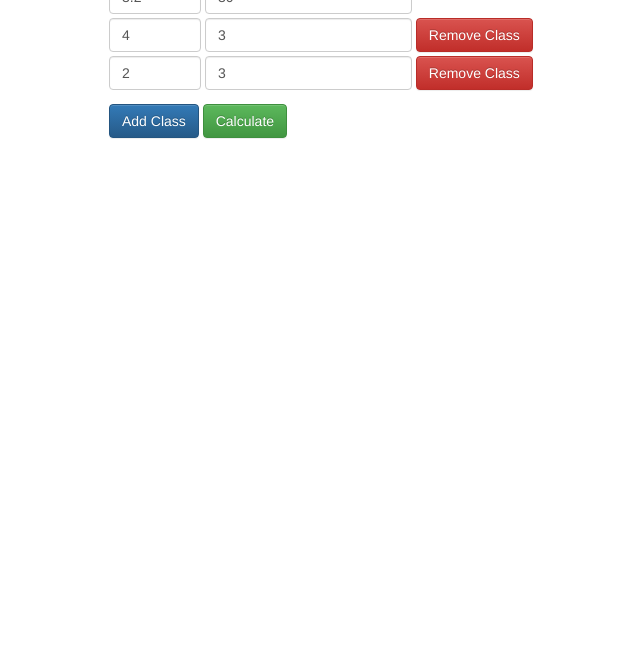
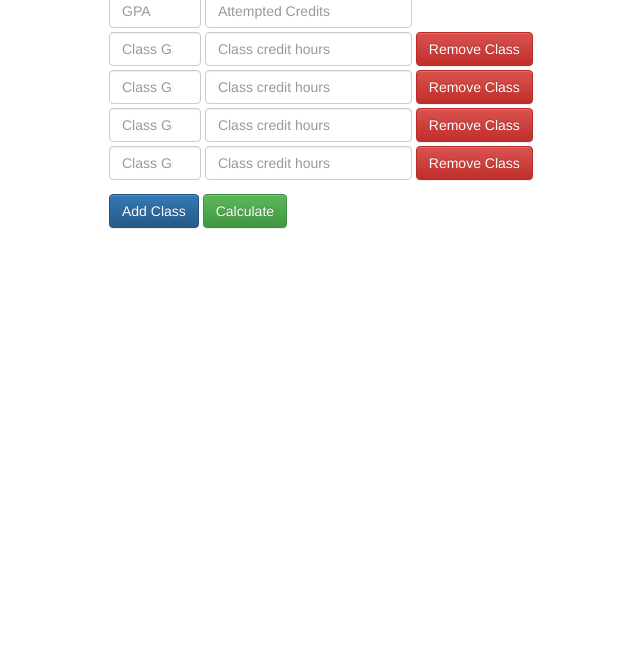
Before and after one commit to joeypoon/gpa_predictor, a plain HTML site: page index.html in a window 1280 px wide. Shown: the part 132-800 px from the top of the page, without its empty margins (226-866 px from the left). Drawn offline with nearby package versions, Linux system fonts and the light colour scheme.

Commit message:
remove test values

```diff
--- a/index.html
+++ b/index.html
@@ -15,23 +15,23 @@
   </head>
   <body>
 
-    <div class="col-md-6 col-md-offset-3" style="margin-top: 3em;">
+    <div class="col-md-6 col-md-offset-3" style="margin-top: 4em;">
 
       <h1>GPA Predictor</h1>
       <form class="form-inline">
 
         <div class="form-group" style="margin-bottom: .3em;">
-          <input type="number" id="gpa" class="form-control" min=0 max=4 step=0.01 required placeholder="GPA" value='3.2'>
-          <input type="number" id="credits" class="form-control" required placeholder="Attempted Credits" value='30'>
+          <input type="number" id="gpa" class="form-control" min=0 max=4 step=0.01 required placeholder="GPA">
+          <input type="number" id="credits" class="form-control" required placeholder="Attempted Credits">
         </div>
 
         <div class="class-fields" style="margin-bottom: .3em;">
           <div class="form-group">
-            <input type="number" class="form-control class-gpa" min=0 max=4 step=0.01 required placeholder="Class GPA" value='4'>
+            <input type="number" class="form-control class-gpa" min=0 max=4 step=0.01 required placeholder="Class GPA">
           </div>
 
           <div class="form-group">
-            <input type="number" class="form-control class-credits" required placeholder="Class credit hours" value='3'>
+            <input type="number" class="form-control class-credits" required placeholder="Class credit hours">
           </div>
 
           <button class="remove btn btn-danger form-control">Remove Class</button>
@@ -39,11 +39,35 @@
 
         <div class="class-fields" style="margin-bottom: .3em;">
           <div class="form-group">
-            <input type="number" class="form-control class-gpa" min=0 max=4 step=0.01 required placeholder="Class GPA" value='2'>
+            <input type="number" class="form-control class-gpa" min=0 max=4 step=0.01 required placeholder="Class GPA">
           </div>
 
           <div class="form-group">
-            <input type="number" class="form-control class-credits" required placeholder="Class credit hours" value='3'>
+            <input type="number" class="form-control class-credits" required placeholder="Class credit hours">
+          </div>
+
+          <button class="remove btn btn-danger form-control">Remove Class</button>
+        </div>
+
+        <div class="class-fields" style="margin-bottom: .3em;">
+          <div class="form-group">
+            <input type="number" class="form-control class-gpa" min=0 max=4 step=0.01 required placeholder="Class GPA">
+          </div>
+
+          <div class="form-group">
+            <input type="number" class="form-control class-credits" required placeholder="Class credit hours">
+          </div>
+
+          <button class="remove btn btn-danger form-control">Remove Class</button>
+        </div>
+
+        <div class="class-fields" style="margin-bottom: .3em;">
+          <div class="form-group">
+            <input type="number" class="form-control class-gpa" min=0 max=4 step=0.01 required placeholder="Class GPA">
+          </div>
+
+          <div class="form-group">
+            <input type="number" class="form-control class-credits" required placeholder="Class credit hours">
           </div>
 
           <button class="remove btn btn-danger form-control">Remove Class</button>
@@ -56,7 +80,7 @@
 
       </form>
 
-      <div class="alert alert-info"></div>
+      <div class="alert alert-info" style="margin-top: 2em;"></div>
 
     </div>
 
--- a/scripts.js
+++ b/scripts.js
@@ -37,7 +37,7 @@ $("#calculate").click(function(event){
 
   var totalQualityPoints = currentQualityPoints + newQualityPoints;
   var totalCredits = attemptedCredits + newCredits;
-  $(".alert").html(totalQualityPoints / totalCredits);
+  $(".alert").html("GPA: " + (totalQualityPoints / totalCredits));
   $(".alert").show();
 
 });
```
